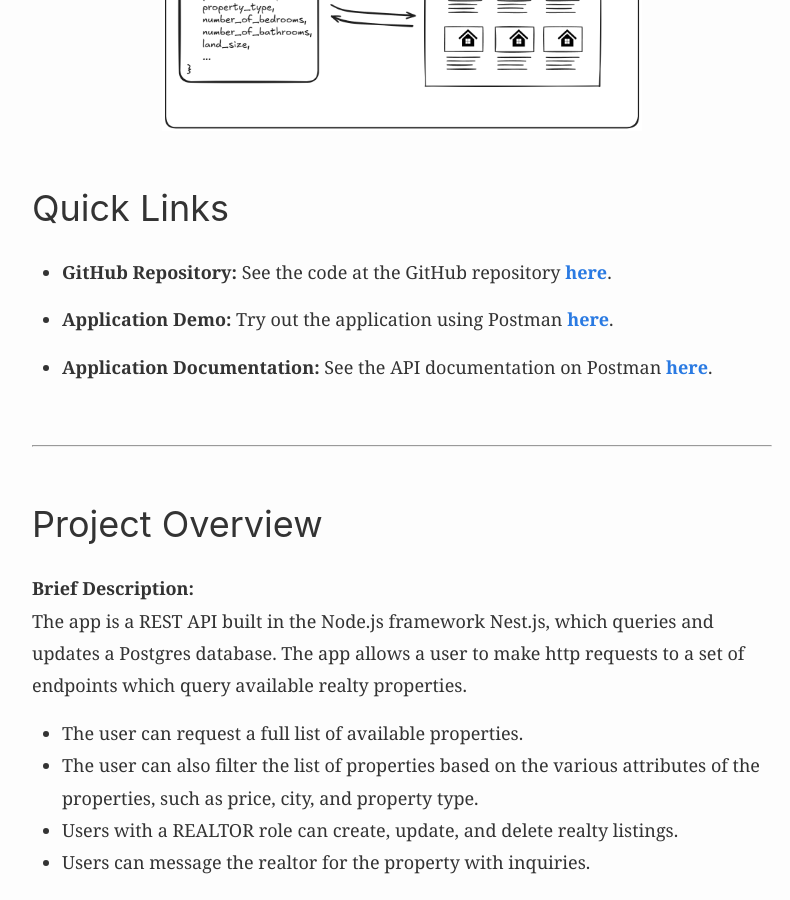
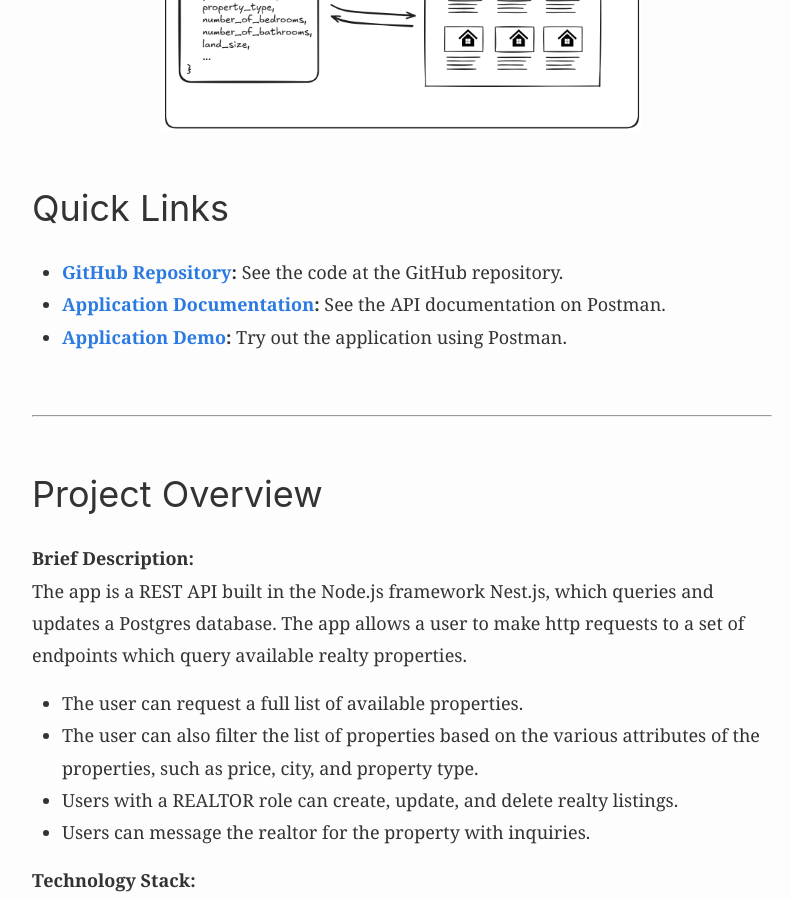
Before and after one commit to MarkWiltberger/markwiltberger.github.io, a Jekyll site: the page built from docs/pages/realtor-app-backend-project.md, in a window 1280 px wide and 900 px high, scrolled down 343 px. Shown: the whole window, without its empty margins (238-1028 px from the left). Built offline with Jekyll 4.4.1, drawn with Linux system fonts in a browser that asks for light colours.

Commit message:
change linked text and text of Quick Links and add <br> for spacing after tech stack diagram

```diff
--- a/docs/pages/realtor-app-backend-project.md
+++ b/docs/pages/realtor-app-backend-project.md
@@ -9,13 +9,9 @@ layout: page
 
 ## Quick Links
 
-- **GitHub Repository:** See the code at the GitHub repository [**here**](https://github.com/MarkWiltberger/vue-nest-web-app__realtor-app){:target="_blank"}.
-
-
-- **Application Demo:** Try out the application using Postman [**here**](https://www.postman.com/science-meteorologist-84254413/realtor-app-online/overview){:target="_blank"}.
-
-
-- **Application Documentation:** See the API documentation on Postman [**here**](https://www.postman.com/science-meteorologist-84254413/realtor-app-online/documentation/gu1pgpa/realtor-app-online){:target="_blank"}.
+- **[GitHub Repository](https://github.com/MarkWiltberger/vue-nest-web-app__realtor-app){:target="_blank"}:** See the code at the GitHub repository.
+- **[Application Documentation](https://www.postman.com/science-meteorologist-84254413/realtor-app-online/documentation/gu1pgpa/realtor-app-online){:target="_blank"}:** See the API documentation on Postman.
+- **[Application Demo](https://www.postman.com/science-meteorologist-84254413/realtor-app-online/overview){:target="_blank"}:** Try out the application using Postman.
 
 <br>
 
@@ -60,7 +56,7 @@ The app is a REST API built in the Node.js framework Nest.js, which queries and
 **High-Level Architecture Diagram:**
 - The backend application is part of a three-layer stack consisting of a web application frontend, the backend, and a Postgres database:
 <br />
-<div  style="text-align: center;"><a href="/assets/tech-stack-diagram.png"><img src="/assets/tech-stack-diagram.png"  alt="Tech Stack Diagram" style="width: 480px; height: auto;" /></a></div>
+<div  style="text-align: center;"><a href="/assets/tech-stack-diagram.png"><img src="/assets/tech-stack-diagram.png"  alt="Tech Stack Diagram" style="width: 480px; height: auto;" /></a></div><br>
 
 
 ---
```
